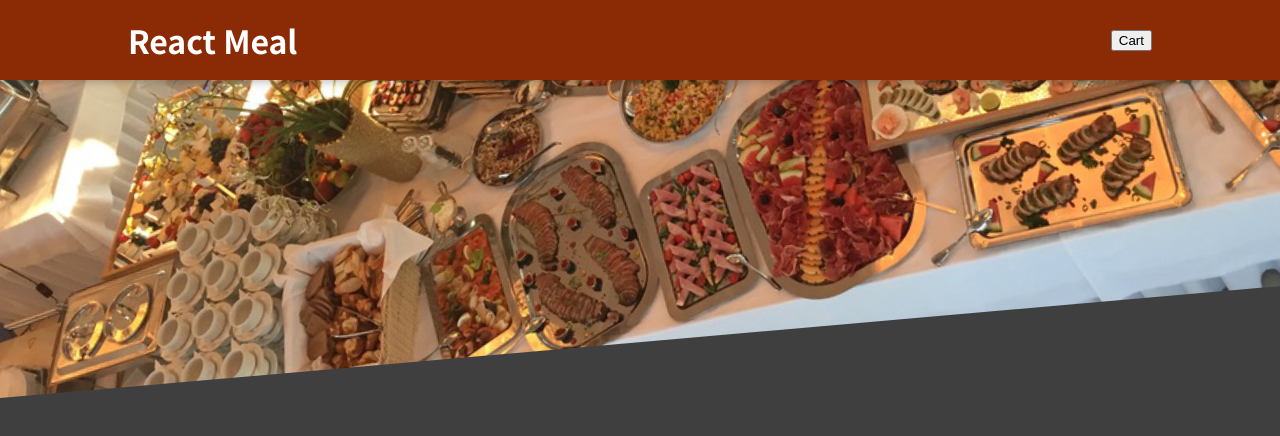
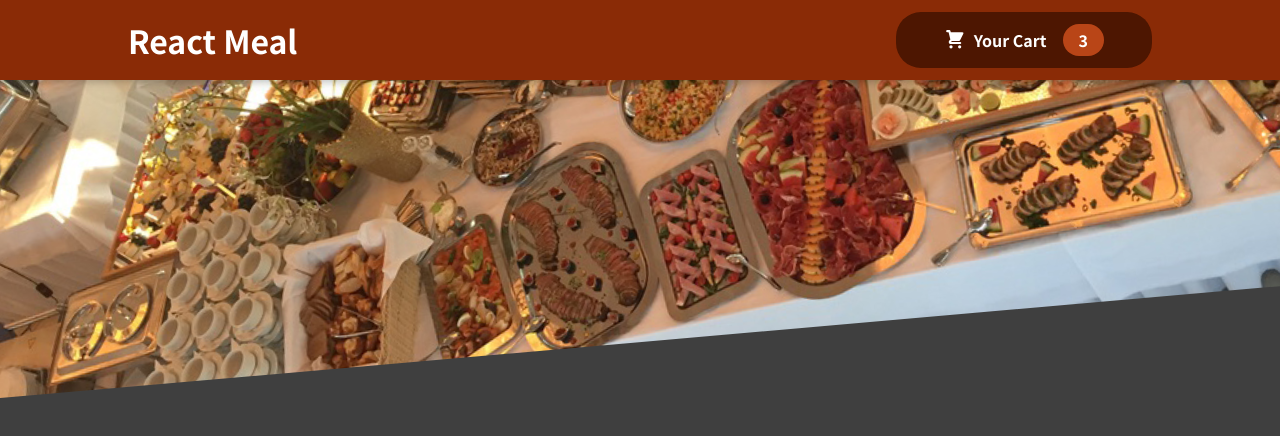
Before and after one commit to TalenticaSoftware/image-gallery-docker-project, a React (Create React App) app: page / in a window 1280 px wide. Shown: the top 436 px of the page. Built offline with nearby package versions, Linux system fonts and the light colour scheme.

Commit message:
added header cart button

```diff
--- /dev/null
+++ b/src/components/Cart/CartIcon.js
@@ -0,0 +1,13 @@
+const CartIcon = () => {
+    return (
+      <svg
+        xmlns='http://www.w3.org/2000/svg'
+        viewBox='0 0 20 20'
+        fill='currentColor'
+      >
+        <path d='M3 1a1 1 0 000 2h1.22l.305 1.222a.997.997 0 00.01.042l1.358 5.43-.893.892C3.74 11.846 4.632 14 6.414 14H15a1 1 0 000-2H6.414l1-1H14a1 1 0 00.894-.553l3-6A1 1 0 0017 3H6.28l-.31-1.243A1 1 0 005 1H3zM16 16.5a1.5 1.5 0 11-3 0 1.5 1.5 0 013 0zM6.5 18a1.5 1.5 0 100-3 1.5 1.5 0 000 3z' />
+      </svg>
+    );
+  };
+
+  export default CartIcon;
--- a/src/components/Layout/Header.js
+++ b/src/components/Layout/Header.js
@@ -1,4 +1,6 @@
 import React from "react";
+
+import HeaderCartButton from "./HeaderCartButton";
 
 import mealsImage from "../../assets/meals.jpg";
 import classes from "./Header.module.css";
@@ -8,7 +10,7 @@
         <React.Fragment>
             <header className={classes.header}>
                 <h1>React Meal</h1>
-                <button>Cart</button>
+                <HeaderCartButton/>
             </header>
             <div className={classes['main-image']}>
                 <img src={mealsImage} alt="Table full of delicious food!"/>
--- /dev/null
+++ b/src/components/Layout/HeaderCartButton.js
@@ -0,0 +1,15 @@
+
+import CartIcon from "../Cart/CartIcon";
+import classes from "./HeaderCartButton.module.css";
+
+const HeaderCartButton = props =>{
+    return(
+        <button className={classes.button}>
+            <spam className={classes.icon}><CartIcon/></spam>
+            <spam>Your Cart</spam>
+            <spam className={classes.badge}>3</spam>
+        </button>
+    );
+};
+
+export default HeaderCartButton;
--- /dev/null
+++ b/src/components/Layout/HeaderCartButton.module.css
@@ -0,0 +1,59 @@
+.button {
+    cursor: pointer;
+    font: inherit;
+    border: none;
+    background-color: #4d1601;
+    color: white;
+    padding: 0.75rem 3rem;
+    display: flex;
+    justify-content: space-around;
+    align-items: center;
+    border-radius: 25px;
+    font-weight: bold;
+  }
+
+  .button:hover,
+  .button:active {
+    background-color: #2c0d00;
+  }
+
+  .icon {
+    width: 1.35rem;
+    height: 1.35rem;
+    margin-right: 0.5rem;
+  }
+
+  .badge {
+    background-color: #b94517;
+    padding: 0.25rem 1rem;
+    border-radius: 25px;
+    margin-left: 1rem;
+    font-weight: bold;
+  }
+
+  .button:hover .badge,
+  .button:active .badge {
+    background-color: #92320c;
+  }
+
+  .bump {
+    animation: bump 300ms ease-out;
+  }
+
+  @keyframes bump {
+    0% {
+      transform: scale(1);
+    }
+    10% {
+      transform: scale(0.9);
+    }
+    30% {
+      transform: scale(1.1);
+    }
+    50% {
+      transform: scale(1.15);
+    }
+    100% {
+      transform: scale(1);
+    }
+  }
```
